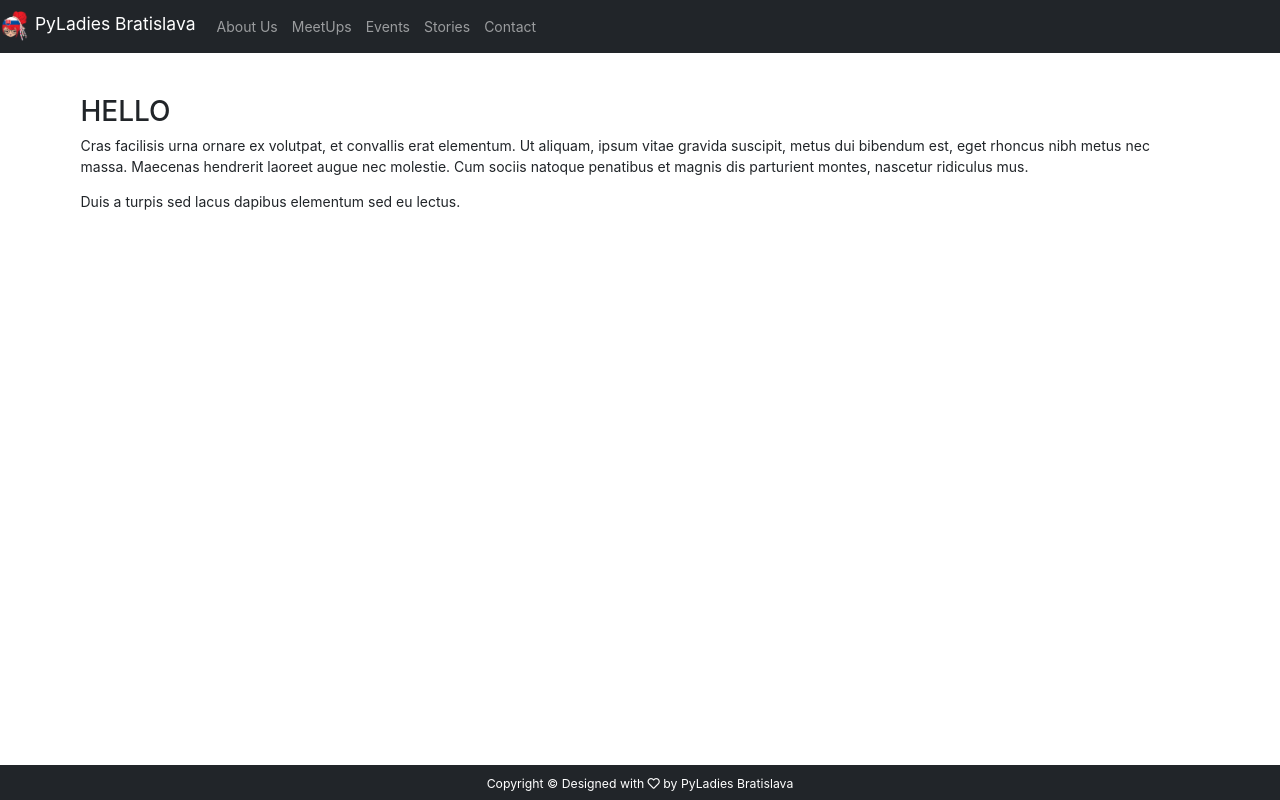
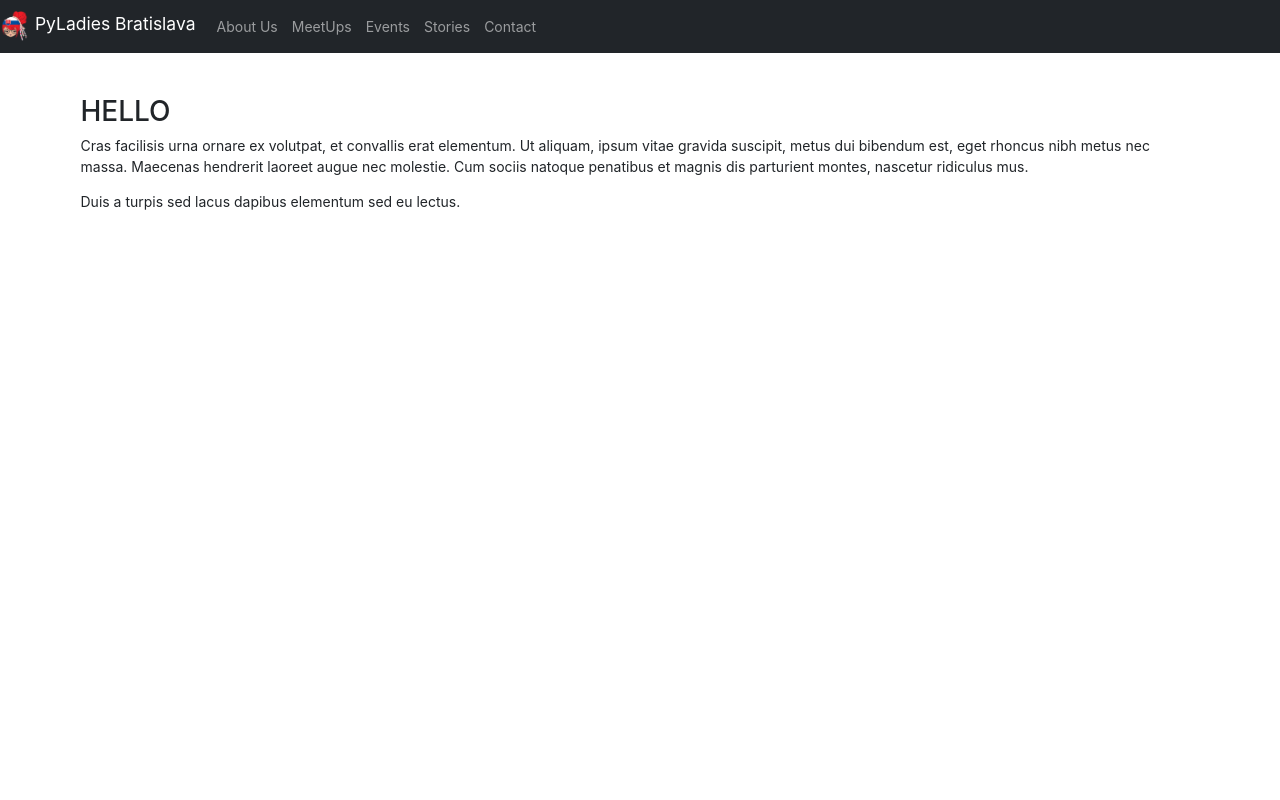
Before and after one commit to pyladies-bratislava/website, a React (Create React App) app: page / in a window 1280 px wide. Shown: the top 800 px of the page. Built offline with nearby package versions, Linux system fonts and the light colour scheme.

Commit message:
Fix layout

```diff
--- a/src/App.js
+++ b/src/App.js
@@ -91,13 +91,11 @@ class Header extends Component {
 };
 
 const App = () => (
-  <div>
-    <div className='d-flex flex-column'>
-      <Header />
-      <Main />
-    </div>
+  <>
+    <Header />
+    <Main />
     <Footer />
-  </div>
+  </>
 )
 
 export default App;
--- a/src/Footer.js
+++ b/src/Footer.js
@@ -3,7 +3,7 @@ import React, { Component } from "react";
 class Footer extends Component {
     render() {
         return(
-                <footer class="container-fluid py-2 bg-dark text-white fixed-bottom">
+                <footer class="container-fluid py-5 bg-dark text-white">
                     <div class="container-fluid text-center">
                         <small>Copyright &copy; Designed with <i class="far fa-heart"></i> by PyLadies Bratislava</small>
                     </div>
```
